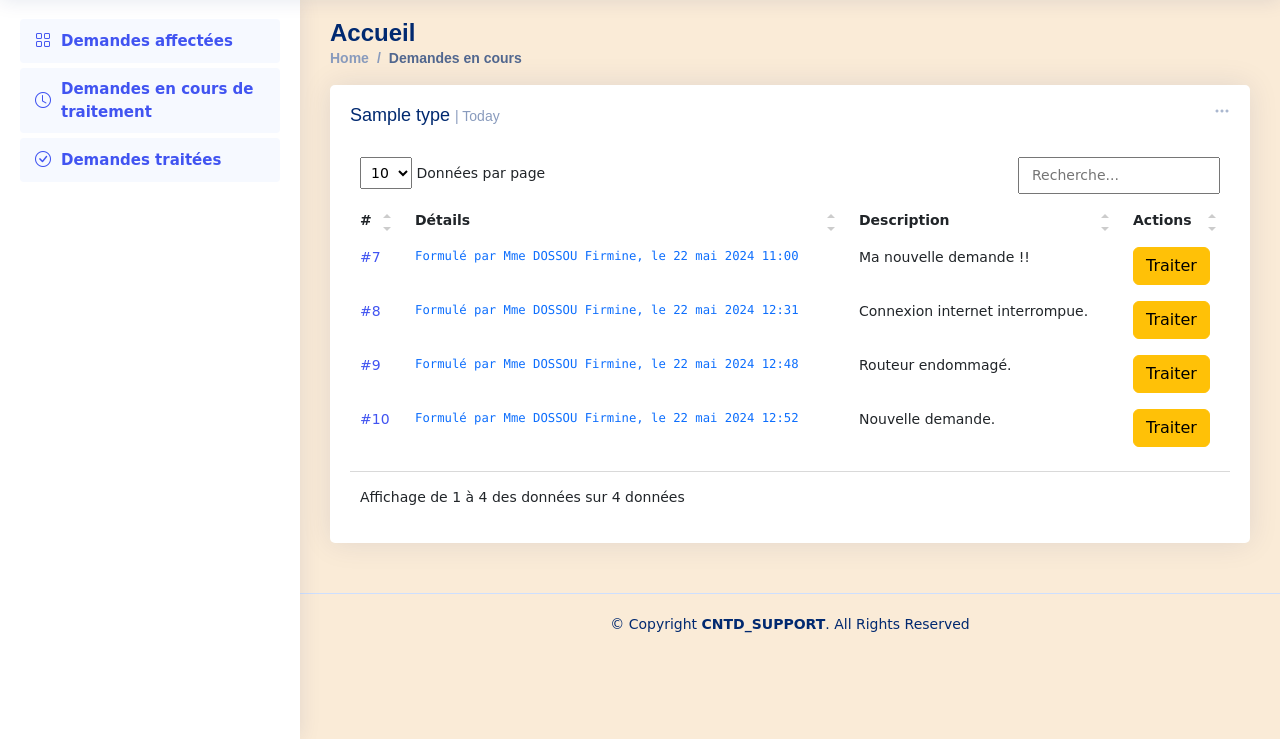
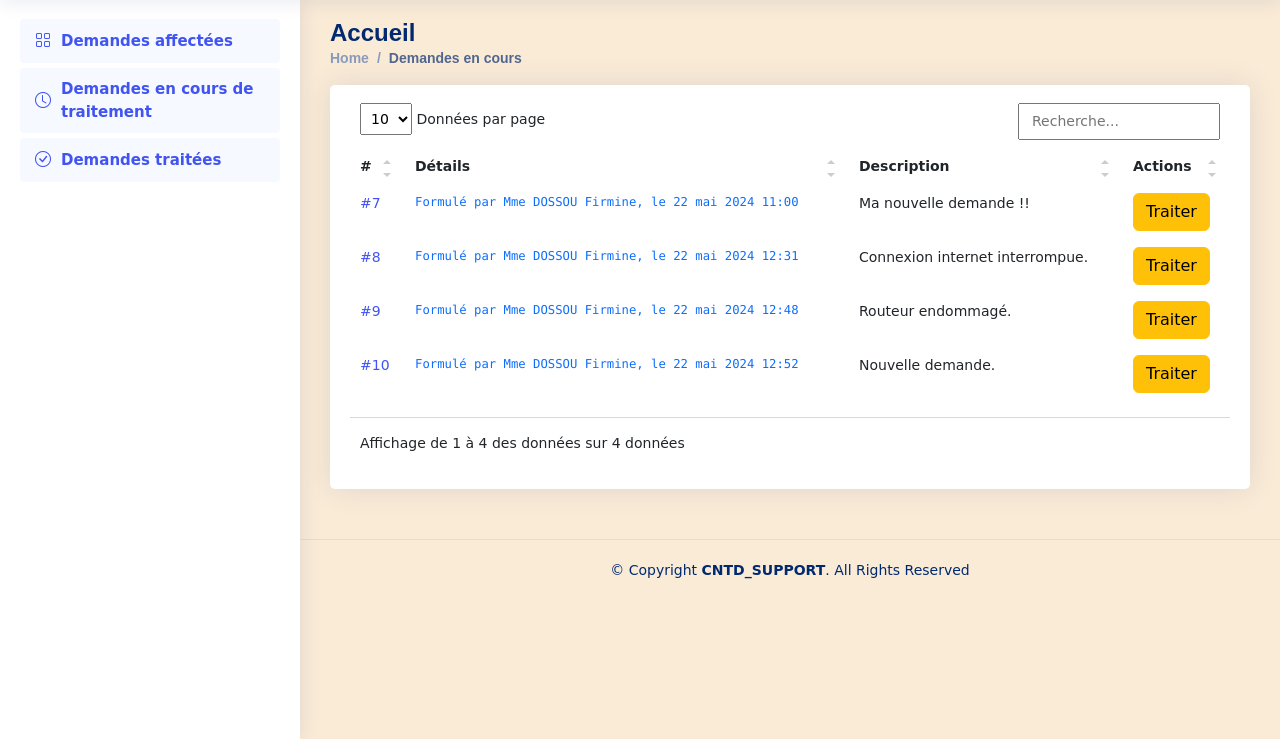
Before and after one commit to inesdoris/supports, a Django app: template support/templates/agent/demandes_en_cours.html in a window 1280 px wide. Shown: the part 61-800 px from the top of the page. Run offline with Django 5.2, Linux system fonts and the light colour scheme; data comes from the database, SQL or seed files in the repository; both versions use the stored data as it was after the commit; tables that the repository leaves empty hold one stand-in row (values such as "Sample post"); the template is opened without the code that fills it: values that come from a table or form of the project are taken from there, most other values are stand-ins (such as "Sample title", 1, 10 or a date in 2020); some libraries are stand-ins or nearby versions; some web fonts are replaced.

Commit message:
new changes

```diff
--- a/support/templates/agent/demandes_en_cours.html
+++ b/support/templates/agent/demandes_en_cours.html
@@ -26,21 +26,21 @@ Demandes en cours
             <div class="col-12">
               <div class="card recent-sales overflow-auto">
 
-                <div class="filter">
+                <!-- <div class="filter">
                   <a class="icon" href="#" data-bs-toggle="dropdown"><i class="bi bi-three-dots"></i></a>
                   <ul class="dropdown-menu dropdown-menu-end dropdown-menu-arrow">
                     <li class="dropdown-header text-start">
                       <h6>Filter</h6>
-                    </li>
+                    </li> -->
                     <!-- Les demandes par catégorie de services -->
-                    {% for service in filtres %}
+                    <!-- {% for service in filtres %}
                       <li><a class="dropdown-item" href="/agent">{{service}}</a></li>
                     {% endfor %}
                   </ul>
-                </div>
+                </div> -->
 
-                <div class="card-body">
-                  <h5 class="card-title">{{type}} <span>| Today</span></h5>
+                <div class="card-body" style="margin-top: 10px;">
+                  <!-- <h5 class="card-title">{{type}} <span>| Today</span></h5> -->
 
                   <table class="table table-borderless datatable">
                     <thead>
--- a/support/views.py
+++ b/support/views.py
@@ -14,6 +14,8 @@ def index(request):
         return redirect('/login')
     user = Utilisateur.objects.get(id=user_id)
     nombre_nouvelles_notifications = Notifications.objects.filter(receiver=user).filter(is_read=False).count()
+    if user.profil == Profil.objects.get(id=1):
+        return redirect("/demande/recues")
     if user.profil == Profil.objects.get(id=2):
         return redirect("/agent")
     if user.profil == Profil.objects.get(id=3):
```
Also changed, not shown: support/templates/agent/demandes_affectees.html (+6 -6 lines), support/templates/agent/demandes_traitees.html (+6 -6 lines), DATABASES/support.db.
